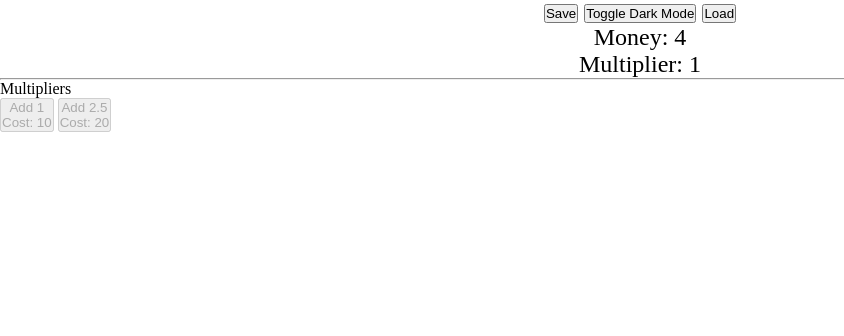
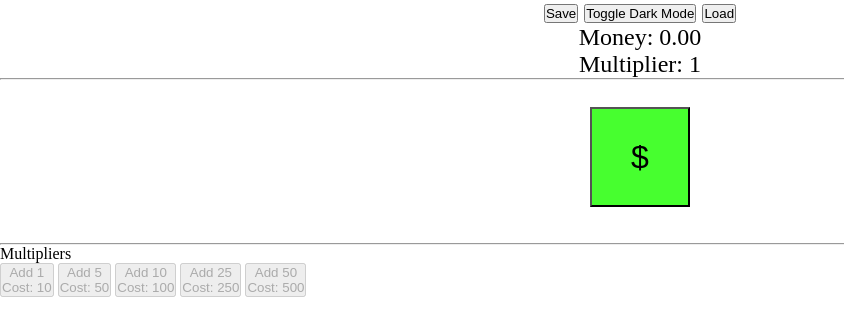
Before and after one commit to AerynEnyo/Clicker, a plain HTML site: page index.html in a window 1280 px wide. Shown: the part 58-394 px from the top of the page, without its empty margins (0-844 px from the left). Drawn offline with Linux system fonts and the light colour scheme.

Commit message:
v0.0.1.3
Added more Multipliers
Added Money Click button
Changed from money/second to money/click
Added multiplier cost increases

```diff
--- a/index.html
+++ b/index.html
@@ -9,7 +9,19 @@
     .buttonDiv{
         text-align: center;
         font-size: 150%;
+
     }
+
+    .moneybutton {
+        height:100px;
+        width: 100px;
+        background-color: rgb(71, 255, 47);
+        font-size: xx-large;
+    }
+
+    .moneybutton:active {
+          box-shadow: inset 0px 0px 20px hsl(113, 100%, 20%);
+}
 
     *, *::after, *::before {
         box-sizing: border-box;
@@ -34,15 +46,23 @@
     <button onclick="load()">Load</button>
     <p id="money">Money: 0</p>
     <p id="clickcount">Multiplier: 1</p>
+
+    <hr>
+    <br>
+        <button class="moneybutton" onclick="moneyclick();">$</button>
     </div>
 
+    <br>
+    <br>
 
     <hr>
 
     <p>Multipliers</p>
     <button id="add1" disabled onclick="add1multi()">Add 1 <br> Cost: 10</button>
-    <button id="add25" disabled onclick="add25multi()">Add 2.5 <br> Cost: 20</button>
-
+    <button id="add5" disabled onclick="add5multi()">Add 5 <br> Cost: 50</button>
+    <button id="add10" disabled onclick="add10multi()">Add 10 <br> Cost: 100</button>
+    <button id="add25" disabled onclick="add25multi()">Add 25 <br> Cost: 250</button>
+    <button id="add50" disabled onclick="add50multi()">Add 50 <br> Cost: 500</button>
 
 
 </body>
--- a/scripts/main.js
+++ b/scripts/main.js
@@ -6,9 +6,12 @@ let v = {
 }
 
 let add1cost = 10;
-let add25cost = 20;
+let add5cost = 50;
+let add10cost = 100;
+let add25cost = 250;
+let add50cost = 500;
 
-var timer = setInterval(moneypersec, 1000);
+//var timer = setInterval(moneypersec, 1000);
 var timer = setInterval(UIUpdate, 67);
 var timer = setInterval(save, 30000);
 
@@ -55,23 +58,58 @@ function moneypersec(){
     v.money += 1 * v.multi;
 }
 
+function moneyclick() {
+    v.money += 1 * v.multi;
+}
+
 function add1multi(){
     if (v.money >= add1cost) {
         v.money -= add1cost
         v.multi++;
+        add1cost = (add1cost*1.1).toFixed(1);
+        document.getElementById("add1").innerHTML = 'Add 1 <br> Cost: ' + add1cost;
+    }
+}
+
+function add5multi(){
+    if (v.money >= add5cost) {
+        v.money -= add5cost
+        v.multi += 5;
+        add5cost = (add5cost*1.1).toFixed(1);
+        document.getElementById("add5").innerHTML = 'Add 5 <br> Cost: ' + add5cost;
+    }
+}
+
+function add10multi(){
+    if (v.money >= add10cost) {
+        v.money -= add10cost
+        v.multi += 10;
+        add10cost = (add10cost*1.1).toFixed(1);
+        document.getElementById("add10").innerHTML = 'Add 10 <br> Cost: ' + add10cost;
     }
 }
 
 function add25multi(){
     if (v.money >= add25cost) {
         v.money -= add25cost
-        v.multi += 2.5;
+        v.multi += 25;
+        add25cost = (add25cost*1.1).toFixed(1);
+        document.getElementById("add25").innerHTML = 'Add 25 <br> Cost: ' + add25cost;
+    }
+}
+
+function add50multi(){
+    if (v.money >= add50cost) {
+        v.money -= add50cost
+        v.multi += 50;
+        add50cost = (add50cost*1.1).toFixed(1);
+        document.getElementById("add50").innerHTML = 'Add 50 <br> Cost: ' + add50cost;
     }
 }
 
 function UIUpdate(){
     document.getElementById("clickcount").innerHTML = 'Multiplier: ' + v.multi;
-    document.getElementById("money").innerHTML = 'Money: ' + v.money;
+    document.getElementById("money").innerHTML = 'Money: ' + v.money.toFixed(2);
 
     if (v.money >= add1cost) {
         document.getElementById("add1").toggleAttribute("disabled", false);
@@ -80,10 +118,31 @@ function UIUpdate(){
         document.getElementById("add1").toggleAttribute("disabled", true);
     }
 
+    if (v.money >= add5cost) {
+        document.getElementById("add5").toggleAttribute("disabled", false);
+    }
+    else {
+        document.getElementById("add5").toggleAttribute("disabled", true);
+    }
+
+    if (v.money >= add10cost) {
+        document.getElementById("add10").toggleAttribute("disabled", false);
+    }
+    else {
+        document.getElementById("add10").toggleAttribute("disabled", true);
+    }
+
     if (v.money >= add25cost) {
         document.getElementById("add25").toggleAttribute("disabled", false);
     }
     else {
         document.getElementById("add25").toggleAttribute("disabled", true);
     }
+
+    if (v.money >= add50cost) {
+        document.getElementById("add50").toggleAttribute("disabled", false);
+    }
+    else {
+        document.getElementById("add50").toggleAttribute("disabled", true);
+    }
 }
```
